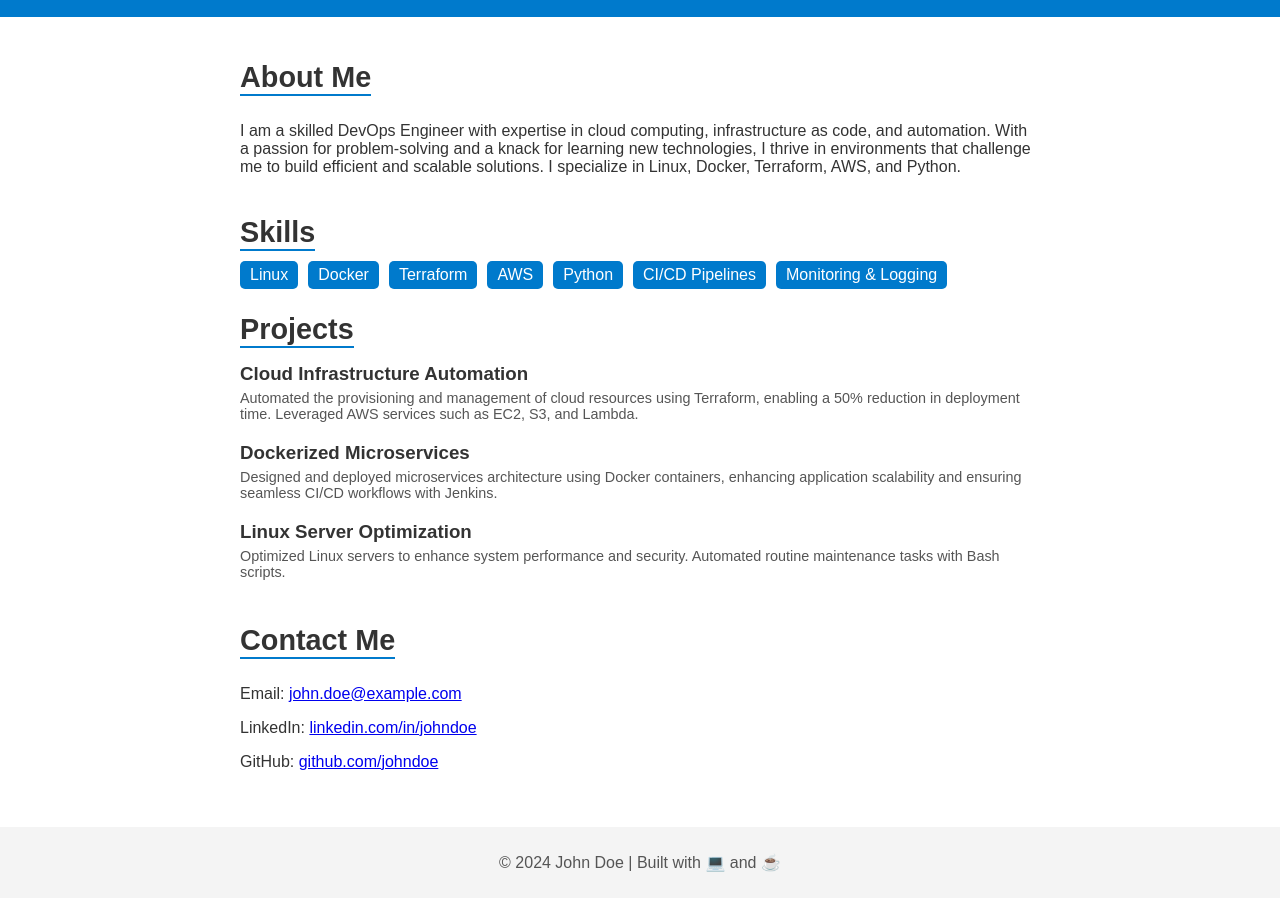
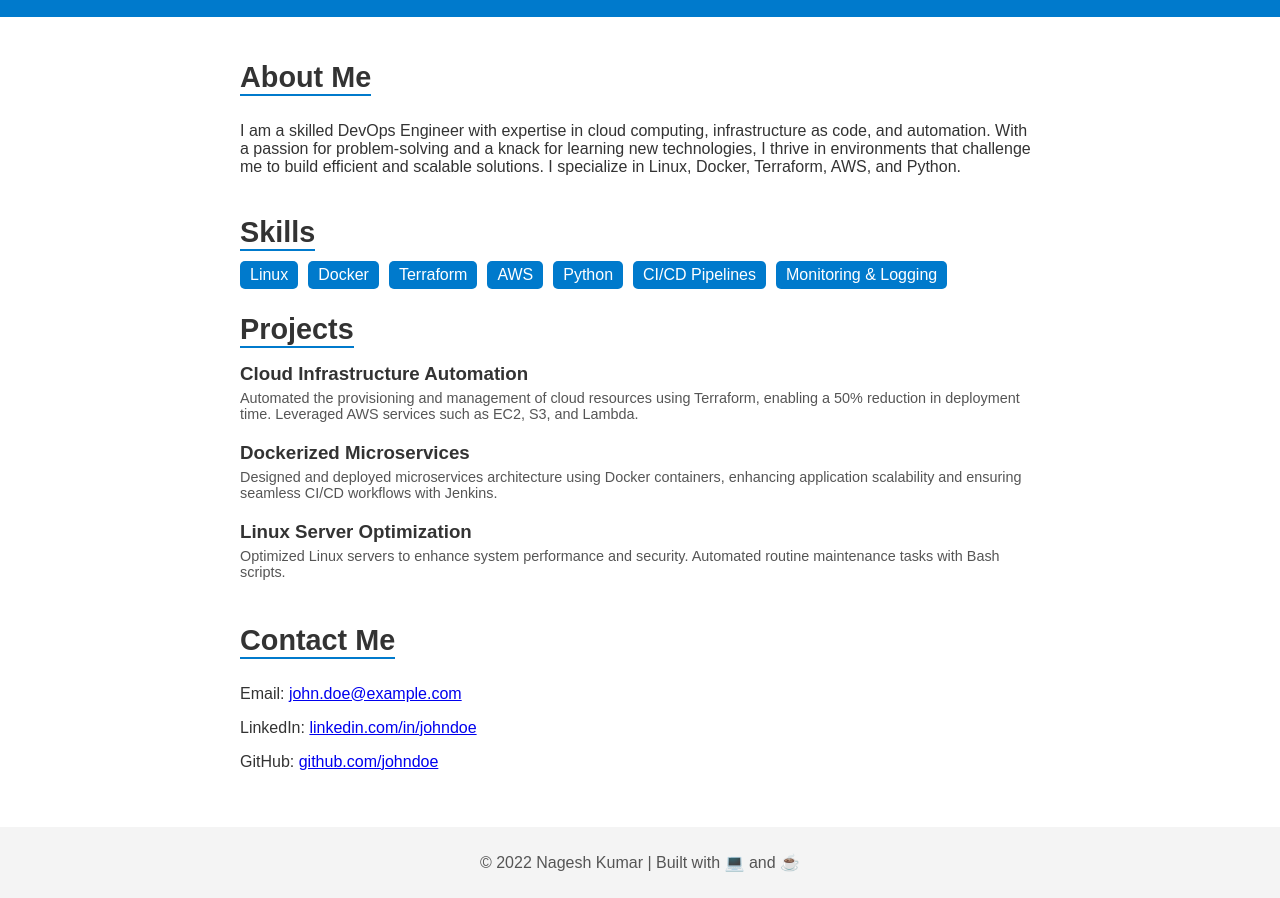
Before and after one commit to nageshkumar13/nageshKumar-profile, a plain HTML site: page index.html in a window 1280 px wide. Shown: the part 95-993 px from the top of the page. Drawn offline with Linux system fonts and the light colour scheme.

Commit message:
added index file

```diff
--- a/index.html
+++ b/index.html
@@ -131,7 +131,7 @@
         </section>
     </div>
     <footer>
-        <p>&copy; 2024 John Doe | Built with 💻 and ☕</p>
+        <p>&copy; 2022 Nagesh Kumar | Built with 💻 and ☕</p>
     </footer>
 </body>
 </html>
```
